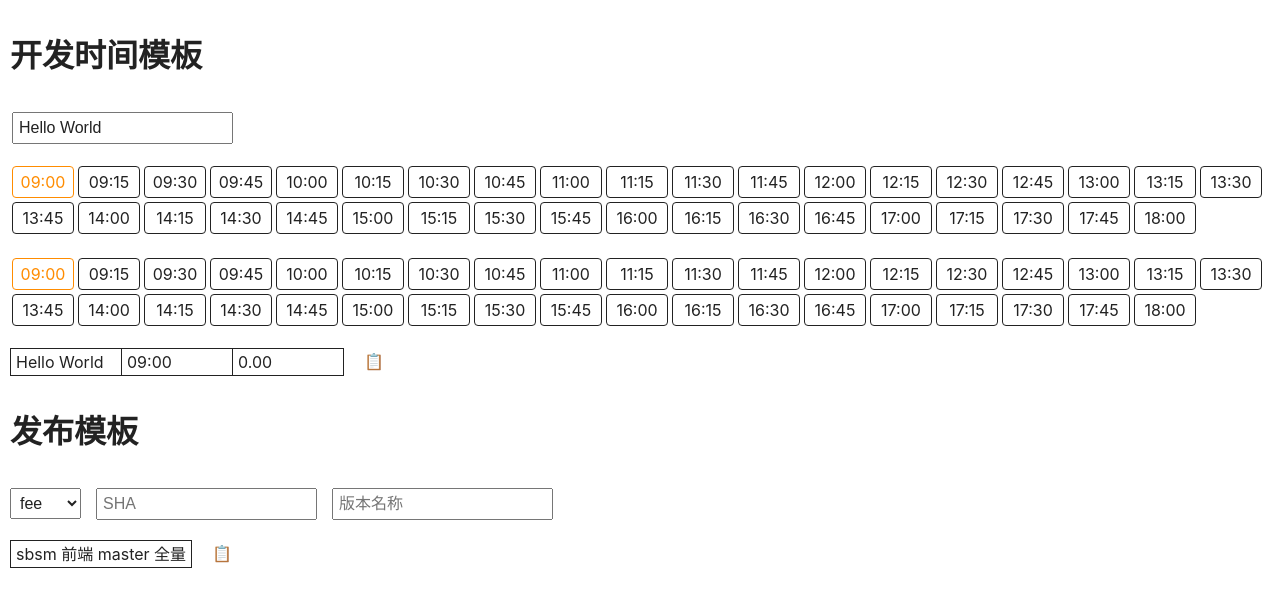
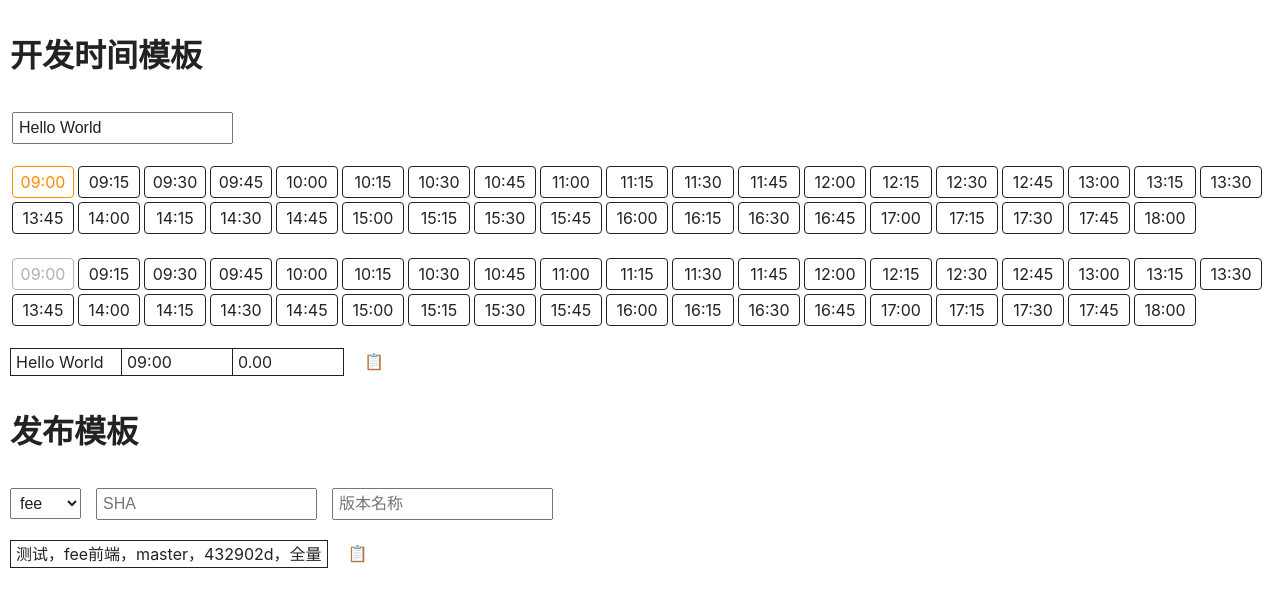
Before and after one commit to zhictory/aries, a React (Create React App) app: page / in a window 1280 px wide. Shown: the top 606 px of the page. Built offline with nearby package versions, Linux system fonts and the light colour scheme.

Commit message:
[feat] update record

```diff
--- a/src/component/record/index.js
+++ b/src/component/record/index.js
@@ -10,7 +10,7 @@ class Record extends Component {
       event: "Hello World",
       start: "09:00",
       end: "09:00",
-      publishContent: "sbsm 前端 master 全量",
+      publishContent: "测试，fee前端，master，432902d，全量",
       system: "",
       sha: "",
       publishTitle: ""
@@ -48,11 +48,12 @@ class Record extends Component {
     this.setState({ event: e.target.value });
   };
 
-  renderTimeBlock(currentBlock) {
+  renderTimeBlock(currentBlock, type) {
     let startEveryDay = this.startEveryDay;
     const endEveryDay = this.endEveryDay;
     let date = new Date(startEveryDay);
     const blocks = [];
+    const { start, end } = this.state;
     // 生成可选择的时间块
     while (date.getTime() <= endEveryDay) {
       blocks.push(
@@ -63,22 +64,58 @@ class Record extends Component {
       startEveryDay += 15 * 60 * 1000;
       date = new Date(startEveryDay);
     }
-    return blocks.map((block, index) => (
+    return blocks.map((block, index) => {
+      const { start, end } = this.state;
+      let disabledClass = "";
+      const startTime = new Date(
+        this.date.getFullYear(),
+        this.date.getMonth(),
+        this.date.getDate(),
+        start.split(":")[0],
+        start.split(":")[1],
+        0
+      );
+      const endTime = new Date(
+        this.date.getFullYear(),
+        this.date.getMonth(),
+        this.date.getDate(),
+        end.split(":")[0],
+        end.split(":")[1],
+        0
+      );
+      const blockTime = new Date(
+        this.date.getFullYear(),
+        this.date.getMonth(),
+        this.date.getDate(),
+        block.split(":")[0],
+        block.split(":")[1],
+        0
+      );
+      if (type === "end") {
+        disabledClass  = blockTime <= startTime ? "disabled" : "";
+      }
+      if (startTime > endTime) {
+        this.setState({ end: start });
+      }
+      return (
         <li
           key={index}
           className={
-          "time-block" + (block === currentBlock ? " time-block_on" : "")
+            "time-block" +
+            (block === currentBlock ? " time-block_on " : " ") +
+            disabledClass
           }
-        onClick={this.handleChooseTime}
+          onClick={disabledClass !== "disabled" && this.handleChooseTime}
           data-block={block}
         >
           {block}
         </li>
-    ));
+      );
+    })
   }
 
   handleChooseTime = e => {
-    const type = e.target.parentNode.getAttribute("data-time");
+    const type = e.target.parentElement.getAttribute("data-time");
     const time = e.target.getAttribute("data-block");
     this.setState({
       [type]: time
@@ -138,7 +175,7 @@ class Record extends Component {
   handlePublish = () => {
     const { system, sha, publishTitle } = this.state;
     this.setState({
-      publishContent: `${publishTitle} ${system} 前端 master ${sha} 全量`
+      publishContent: `${publishTitle + (publishTitle ? "，" : "")}${system}前端，master，${sha + (sha ? "，" : "")}全量`
     });
   };
 
@@ -155,14 +192,7 @@ class Record extends Component {
   };
 
   render() {
-    const {
-      event,
-      start,
-      end,
-      publishContent,
-      publishTitle,
-      sha
-    } = this.state;
+    const { event, start, end, publishContent, publishTitle, sha } = this.state;
     const during = this.getDuring();
     return (
       <div className="app-record">
@@ -179,10 +209,10 @@ class Record extends Component {
           />
         </p>
         <ul className="time-blocks" data-time="start">
-          {this.renderTimeBlock(start)}
+          {this.renderTimeBlock(start, "start")}
         </ul>
         <ul className="time-blocks" data-time="end">
-          {this.renderTimeBlock(end)}
+          {this.renderTimeBlock(end, "end")}
         </ul>
         <table className="app-record__table">
           <tbody>
--- a/src/component/record/style.css
+++ b/src/component/record/style.css
@@ -19,6 +19,11 @@
   border: 1px solid;
   border-radius: 4px;
   cursor: pointer;
+}
+
+.time-block.disabled {
+  color: #b1b1b1;
+  border-color: #b1b1b1;
 }
 
 .time-block_on {
```
Lines whose indentation alone changed are shown as unchanged.
